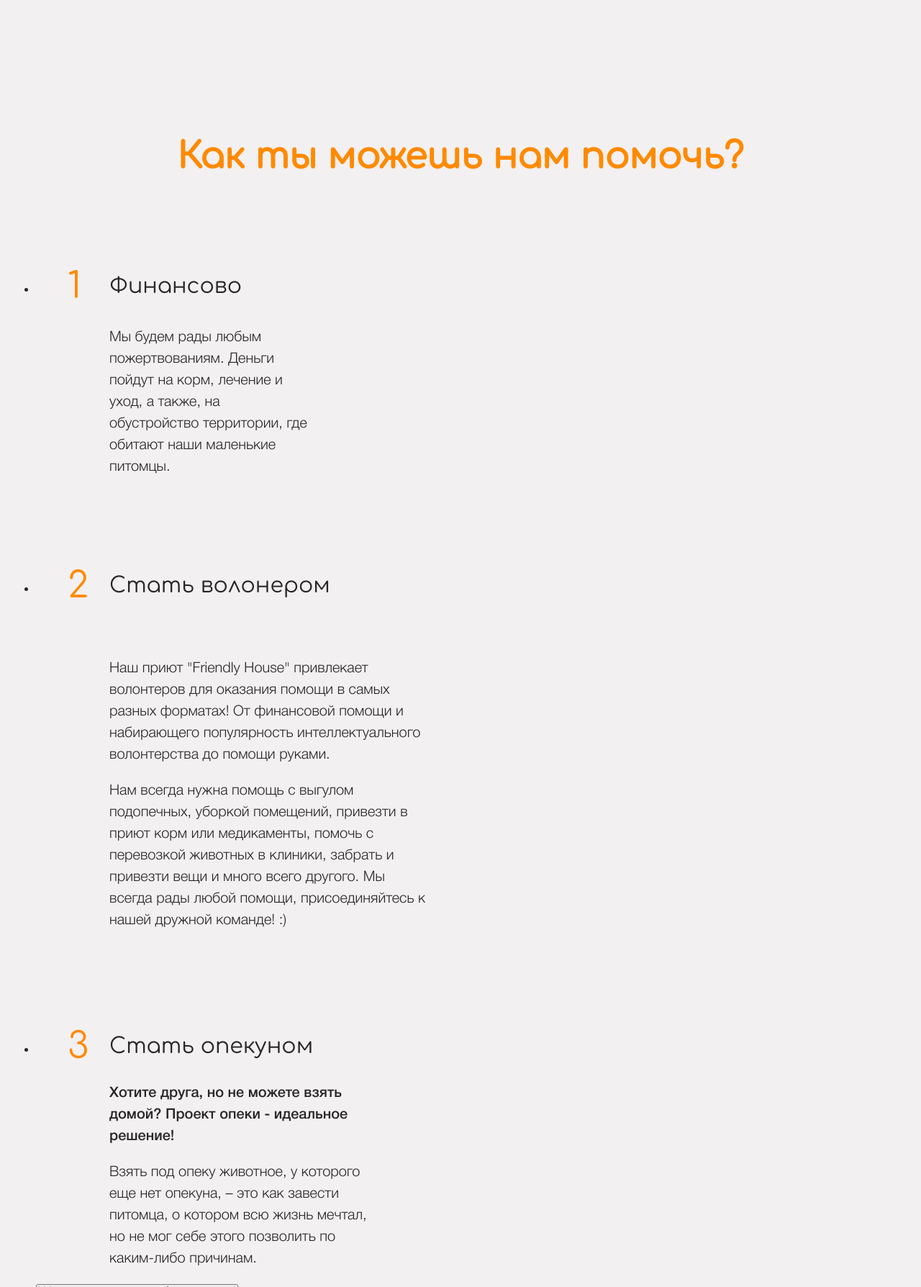
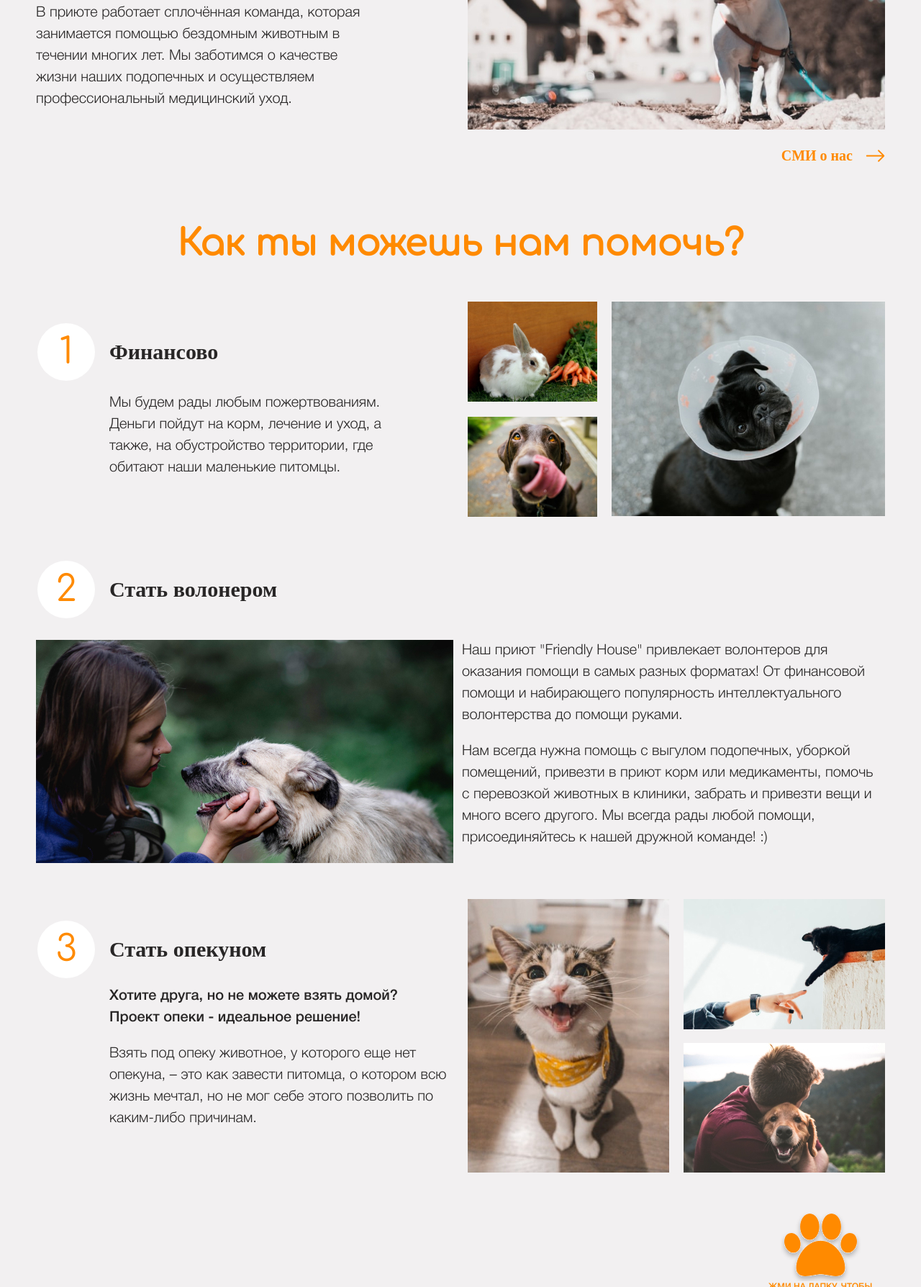
Before and after one commit to helpMeRise/friendly_house, a plain HTML site: page index.html in a window 1280 px wide. Shown: the part 1012-2800 px from the top of the page at 72% size. Drawn offline with Linux system fonts and the light colour scheme; files whose address does not match are found by name.

Commit message:
Доверстал по макету

```diff
--- a/css/about.css
+++ b/css/about.css
@@ -1,7 +1,24 @@
 .about {
-  padding: 99px 0px 207px;
+  padding: 90px 0px 35px;
 }
 
 .about__container {
-  max-width: 500px;
+  display: flex;
+  flex-direction: column;
+  background: url('../image/about/pic.jpg') top right no-repeat;
 }
+
+.about__info {
+  margin-bottom: 30px;
+}
+
+.about__link {
+  align-self: flex-end;
+  font-family: HelveticaNeueCyr;
+  font-weight: 550;
+  font-size: 20px;
+  line-height: 26px;
+  color: #FF8A00;
+  padding-right: 45px;
+  background: url('../image/about/arrow.svg') center right no-repeat;
+}
--- a/css/global.css
+++ b/css/global.css
@@ -25,6 +25,17 @@ body {
 a {
   color: inherit;
   text-decoration: none;
+  transition: .2s;
+}
+
+a:hover {
+  text-shadow: 0 0 5px;
+}
+
+ul {
+  list-style: none;
+  padding: 0;
+  margin: 0;
 }
 
 .container {
@@ -60,22 +71,39 @@ a {
   margin-bottom: 20px;
 }
 
-.section {
-  padding-bottom: 180px;
-}
-
-
-
 .section__title {
   font-size: 30px;
   font-weight: 400;
   line-height: 40px;
 }
 
-
-
 .section__text_bold {
   font-family: "Helvetica Neue Cyr", sans-serif;
   font-weight: 500;
   line-height: 30px;
 }
+
+.button {
+  width: 80px;
+  height: 90px;
+  border: none;
+  display: flex;
+  flex-direction: column;
+  align-items: center;
+  font-weight: 550;
+  font-size: 12px;
+  line-height: 16px;
+  text-transform: uppercase;
+  color: #FF8A00;
+  background-color: transparent;
+  cursor: pointer;
+}
+
+.button img {
+  transition: .2s;
+}
+
+.button:hover img,
+.button:active img {
+  filter: drop-shadow(0px 4px 6px);
+}
--- a/css/header.css
+++ b/css/header.css
@@ -1,4 +1,5 @@
 .header {
+  background-color: #fff;
   padding-top: 25px;
   padding-bottom: 27px;
 }
@@ -17,6 +18,11 @@
   height: 21px;
   cursor: pointer;
   margin-right: 150px;
+  transition: .2s;
+}
+
+.header__menu:hover {
+  opacity: .6;
 }
 
 .header__line {
--- a/css/help.css
+++ b/css/help.css
@@ -1,29 +1,50 @@
+.help {
+  padding-bottom: 90px;
+}
+
+.help__container {
+  display: flex;
+  flex-direction: column;
+}
+
 .help__title {
   color: #ff8a00;
   font-family: Comfortaa, sans-serif;
   font-size: 50px;
   line-height: 60px;
   text-align: center;
-  margin-bottom: 130px;
+  margin-bottom: 50px;
 }
 
 .help__money {
   max-width: 377px;
   margin-bottom: 130px;
   padding-left: 102px;
+  padding-top: 50px;
 }
 
 .money__title {
   position: relative;
   margin-bottom: 36px;
+  font-family: HelveticaNeueCyr;
+  font-style: normal;
+  font-weight: 550;
+  font-size: 30px;
+  line-height: 40px;
 }
 
 .money__title:before {
   position: absolute;
-  display: block;
+  display: flex;
+  justify-content: center;
+  align-items: center;
   content: '1';
-  top: 0;
-  left: -58px;
+  top: -50%;
+  left: -100px;
+  width: 80px;
+  height: 80px;
+  background-color: #fff;
+  border-radius: 50%;
   color: #ff8a00;
   font-family: Comfortaa;
   font-size: 50px;
@@ -32,45 +53,115 @@
 
 .help__volunteer {
   max-width: 570px;
-  margin-bottom: 140px;
   padding-left: 102px;
 }
 
 .volunteer__title {
   position: relative;
-  margin-bottom: 80px;
+  margin-bottom: 50px;
+  font-family: HelveticaNeueCyr;
+  font-style: normal;
+  font-weight: 550;
+  font-size: 30px;
+  line-height: 40px;
 }
 
 .volunteer__title:before {
   position: absolute;
-  display: block;
+  display: flex;
+  justify-content: center;
+  align-items: center;
   content: '2';
-  top: 0;
-  left: -58px;
+  top: -50%;
+  left: -100px;
+  width: 80px;
+  height: 80px;
+  background-color: #fff;
+  border-radius: 50%;
   color: #ff8a00;
   font-family: Comfortaa;
   font-size: 50px;
   font-weight: 400;
 }
 
+.volonteer__text-wrap {
+  padding-left: 490px;
+  display: flex;
+  flex-direction: column;
+}
+
+.volonteer__text {
+  width: 580px;
+  max-width: 580px;
+}
+
 .help__conservator {
   max-width: 470px;
   padding-left: 102px;
+  padding-top: 50px;
 }
 
 .conservator__title {
   position: relative;
   margin-bottom: 30px;
+  font-family: HelveticaNeueCyr;
+  font-style: normal;
+  font-weight: 550;
+  font-size: 30px;
+  line-height: 40px;
 }
 
 .conservator__title:before {
   position: absolute;
-  display: block;
+  display: flex;
+  justify-content: center;
+  align-items: center;
   content: '3';
-  top: 0;
-  left: -58px;
+  top: -50%;
+  left: -100px;
+  width: 80px;
+  height: 80px;
+  background-color: #fff;
+  border-radius: 50%;
   color: #ff8a00;
   font-family: Comfortaa;
   font-size: 50px;
   font-weight: 400;
 }
+
+.conservator__text {
+  max-width: 480px;
+  width: 470px;
+}
+
+.help__text {
+  width: 380px;
+}
+
+.help__item_money {
+  height: 380px;
+  background:
+    url('../image/help/rabbit.jpg') top right 400px no-repeat,
+    url('../image/help/dog1.jpg') top 160px right 400px no-repeat,
+    url('../image/help/dog2.jpg') top right no-repeat;
+}
+
+.help__item_volonteer {
+  background: url('../image/help/girl_with_dog.jpg') top 90px left no-repeat;
+  margin-bottom: 50px;
+}
+
+.help__item_conservator {
+  height: 380px;
+  background:
+    url('../image/help/cat.jpg') top right 300px no-repeat,
+    url('../image/help/cat_and_hand.jpg') top right no-repeat,
+    url('../image/help/man_with_dog.jpg') top 200px right no-repeat;
+  margin-bottom: 50px;
+}
+
+.help__button {
+  width: 180px;
+  height: 155px;
+  align-self: flex-end;
+}
--- a/css/style.css
+++ b/css/style.css
@@ -2,6 +2,7 @@
 @import url(normalize.css);
 @import url(global.css);
 @import url(header.css);
+@import url(hero.css);
 @import url(about.css);
 @import url(help.css);
 @import url(contact.css);
--- a/index.html
+++ b/index.html
@@ -34,23 +34,26 @@
   </header>
 
   <section class="section hero">
-    <div class="container">
+    <div class="container hero__container">
       <div class="hero__info">
-        <h2 class="hero__title">Сара ждёт, когда найдётся её человек</h2>
+        <h2 class="hero__title"><span class="hero__title_orange">Сара ждёт,</span> когда найдётся её человек</h2>
 
-        <button class="button hero__button">Жми на лапку, чтобы помочь!</button>
+        <button class="button hero__button">
+          <img src="image/paw.svg" alt="">
+          Жми на лапку, чтобы помочь!</button>
       </div>
+
       <ul class="hero__list">
-        <li class="hero__item">Борис</li>
-        <li class="hero__item">Луи</li>
-        <li class="hero__item">Питер</li>
-        <li class="hero__item">Кенни</li>
+        <li class="hero__item hero__item_boris">Борис</li>
+        <li class="hero__item hero__item_lui">Луи</li>
+        <li class="hero__item hero__item_piter">Питер</li>
+        <li class="hero__item hero__item_kenni">Кенни</li>
       </ul>
     </div>
   </section>
 
   <section class="section about">
-    <div class="container">
+    <div class="container about__container">
       <div class="about__info">
         <h2 class="section__title">О приюте</h2>
 
@@ -64,44 +67,46 @@
   </section>
 
   <section class="section help">
-    <div class="container">
+    <div class="container help__container">
 
       <h2 class="help__title">Как ты можешь нам помочь?</h2>
 
       <ul class="help__list">
-        <li class="help__item">
+        <li class="help__item help__item_money">
           <div class="help__money money">
             <h3 class="section__title money__title">Финансово</h3>
 
-            <p class="section__text">Мы будем рады любым пожертвованиям.
-              Деньги пойдут на корм, лечение и уход,
-              а также, на обустройство территории, где обитают наши маленькие питомцы.</p>
+            <p class="section__text help__text">Мы будем рады любым пожертвованиям. Деньги пойдут на корм, лечение и уход, а также, на обустройство территории, где обитают наши маленькие питомцы.</p>
           </div>
         </li>
 
-        <li class="help__item">
+        <li class="help__item help__item_volonteer">
           <div class="help__volunteer volunteer">
             <h3 class="section__title volunteer__title">Стать волонером</h3>
-            <p class="section__text">Наш приют "Friendly House" привлекает волонтеров для оказания помощи в самых разных форматах! От финансовой помощи и
-              набирающего популярность интеллектуального волонтерства до помощи руками. </p>
-            <p class="section__text">Нам всегда нужна помощь с выгулом подопечных, уборкой помещений, привезти в приют корм или медикаменты, помочь с
-              перевозкой животных в клиники, забрать и привезти вещи
-              и много всего другого. Мы всегда рады любой помощи, присоединяйтесь к нашей дружной команде! :)</p>
+            <div class="volonteer__text-wrap">
+              <p class="section__text volonteer__text">Наш приют "Friendly House" привлекает волонтеров для оказания помощи в самых разных форматах! От финансовой помощи и
+                набирающего популярность интеллектуального волонтерства до помощи руками. </p>
+              <p class="section__text volonteer__text">Нам всегда нужна помощь с выгулом подопечных, уборкой помещений, привезти в приют корм или медикаменты, помочь с
+                перевозкой животных в клиники, забрать и привезти вещи
+                и много всего другого. Мы всегда рады любой помощи, присоединяйтесь к нашей дружной команде! :)</p>
+            </div>
           </div>
         </li>
 
-        <li class="help__item">
+        <li class="help__item help__item_conservator">
           <div class="help__conservator conservator">
             <h3 class="section__title conservator__title">Стать опекуном</h3>
-            <p class="section__text section__text_bold">Хотите друга, но не можете взять домой?
+            <p class="section__text section__text_bold conservator__text">Хотите друга, но не можете взять домой?
               Проект опеки - идеальное решение!</p>
-            <p class="section__text">Взять под опеку животное, у которого еще нет опекуна, – это как завести питомца, о котором всю жизнь мечтал, но не
+            <p class="section__text conservator__text">Взять под опеку животное, у которого еще нет опекуна, – это как завести питомца, о котором всю жизнь мечтал, но не
               мог себе этого позволить
               по каким-либо причинам.</p>
           </div>
         </li>
       </ul>
-      <button class="button help__button">Жми на лапку, чтобы помочь!</button>
+      <button class="button help__button">
+        <img src="image/paw.svg" alt="">
+        Жми на лапку, чтобы помочь!</button>
     </div>
   </section>
 
@@ -133,7 +138,9 @@
             </div>
           </div>
 
-          <button type="submit" class="form__button">Отправить</button>
+          <button type="submit" class=" button form__button">
+            <img src="image/paw.svg" alt="">
+            Отправить</button>
 
         </form>
       </div>
```
Also changed, not shown: css/contact.css (+13 -13 lines), css/hero.css (added, +71 -0 lines).
